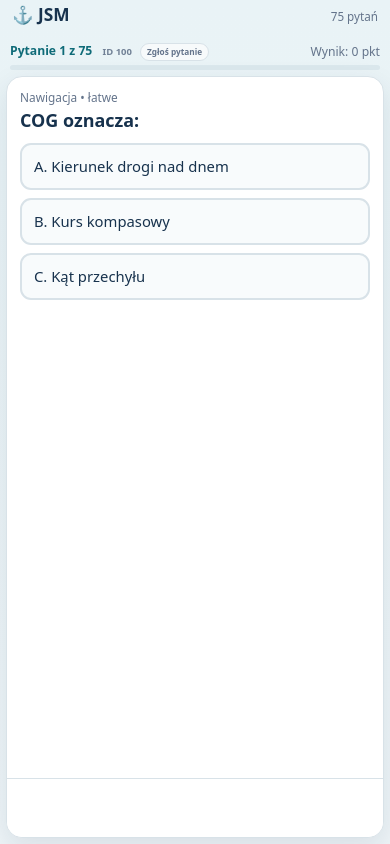
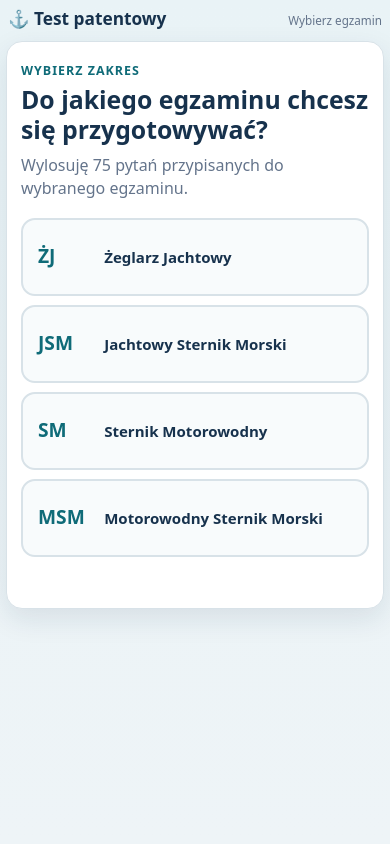
Before and after one commit to andrzej-gw/testy_zeglarskie, a PHP site: page / in a window 390 px wide. Run offline with PHP 8.4, Linux system fonts and the light colour scheme.

Commit message:
Now you can chose exam type

```diff
--- a/app.js
+++ b/app.js
@@ -1,11 +1,31 @@
 const TEST_SIZE = 75;
 const TEST_STATE_KEY = "jsmTestState";
+
+const EXAMS = {
+  zj: {
+    short: "ŻJ",
+    name: "Żeglarz Jachtowy",
+  },
+  jsm: {
+    short: "JSM",
+    name: "Jachtowy Sternik Morski",
+  },
+  sm: {
+    short: "SM",
+    name: "Sternik Motorowodny",
+  },
+  msm: {
+    short: "MSM",
+    name: "Motorowodny Sternik Morski",
+  },
+};
 
 let testQuestions = [];
 let current = 0;
 let score = 0;
 let answered = false;
 let userAnswers = [];
+let selectedExam = null;
 
 const questionMeta = document.getElementById("questionMeta");
 const questionNumber = document.getElementById("questionNumber");
@@ -16,6 +36,7 @@ const questionImage = document.getElementById("questionImage");
 const answers = document.getElementById("answers");
 const feedback = document.getElementById("feedback");
 const nextBtn = document.getElementById("nextBtn");
+const finishExamBtn = document.getElementById("finishExamBtn");
 const progressBar = document.getElementById("progressBar");
 const progressText = document.getElementById("progressText");
 const quizArea = document.getElementById("quizArea");
@@ -24,11 +45,18 @@ const scoreEl = document.getElementById("score");
 const resultMessage = document.getElementById("resultMessage");
 const restartBtn = document.getElementById("restartBtn");
 const review = document.getElementById("review");
+const startArea = document.getElementById("startArea");
+const startError = document.getElementById("startError");
+const subtitle = document.getElementById("subtitle");
+const resultTitle = document.getElementById("resultTitle");
+const changeExamBtn = document.getElementById("changeExamBtn");
+const examChoiceButtons = [...document.querySelectorAll(".exam-choice")];
 
 
 function saveTestState() {
   try {
     sessionStorage.setItem(TEST_STATE_KEY, JSON.stringify({
+      exam: selectedExam,
       questionIds: testQuestions.map(q => q.id),
       current,
       score,
@@ -49,6 +77,7 @@ function restoreTestState() {
 
     if (
       !saved ||
+      !EXAMS[saved.exam] ||
       !Array.isArray(saved.questionIds) ||
       !Number.isInteger(saved.current) ||
       !Number.isInteger(saved.score) ||
@@ -56,6 +85,8 @@ function restoreTestState() {
     ) {
       return false;
     }
+
+    selectedExam = saved.exam;
 
     const questionMap = new Map(
       window.QUESTIONS.map(q => [Number(q.id), q])
@@ -67,7 +98,8 @@ function restoreTestState() {
 
     if (
       restoredQuestions.length !== saved.questionIds.length ||
-      restoredQuestions.length === 0
+      restoredQuestions.length === 0 ||
+      restoredQuestions.some(q => q[selectedExam] !== true)
     ) {
       return false;
     }
@@ -139,6 +171,42 @@ function restoreAnsweredQuestionUI() {
   nextBtn.style.display = "inline-block";
 }
 
+function setExamHeader() {
+  subtitle.textContent = selectedExam && EXAMS[selectedExam]
+    ? `${EXAMS[selectedExam].short} • 75 pytań`
+    : "Wybierz egzamin";
+}
+
+function showExamSelector() {
+  clearTestState();
+  selectedExam = null;
+  testQuestions = [];
+  current = 0;
+  score = 0;
+  answered = false;
+  userAnswers = [];
+
+  document.body.classList.remove("quiz-mode", "result-mode");
+  document.body.classList.add("start-mode");
+
+  startArea.style.display = "block";
+  quizArea.style.display = "none";
+  resultArea.style.display = "none";
+  startError.textContent = "";
+  setExamHeader();
+}
+
+function questionsForExam(exam) {
+  return window.QUESTIONS.filter(q => q[exam] === true);
+}
+
+function startExam(exam) {
+  if (!EXAMS[exam]) return;
+
+  selectedExam = exam;
+  createNewTest();
+}
+
 function validateQuestionBank() {
   if (!Array.isArray(window.QUESTIONS)) {
     throw new Error("Nie znaleziono bazy QUESTIONS.");
@@ -159,6 +227,12 @@ function validateQuestionBank() {
     if (!Number.isInteger(q.correct) || q.correct < 0 || q.correct >= q.answers.length) {
       throw new Error(`Niepoprawne pole "correct" w pytaniu ID ${q.id}`);
     }
+
+    for (const exam of Object.keys(EXAMS)) {
+      if (q[exam] !== undefined && typeof q[exam] !== "boolean") {
+        throw new Error(`Niepoprawne pole "${exam}" w pytaniu ID ${q.id}`);
+      }
+    }
   }
 }
 
@@ -175,20 +249,38 @@ function shuffle(array) {
 
 function createNewTest() {
   validateQuestionBank();
+
+  if (!selectedExam || !EXAMS[selectedExam]) {
+    showExamSelector();
+    return;
+  }
+
+  const pool = questionsForExam(selectedExam);
+
+  if (pool.length === 0) {
+    showExamSelector();
+    startError.textContent =
+      `Brak pytań przypisanych do egzaminu ${EXAMS[selectedExam]?.short || ""}.`;
+    return;
+  }
+
   clearTestState();
 
-  const size = Math.min(TEST_SIZE, window.QUESTIONS.length);
-  testQuestions = shuffle(window.QUESTIONS).slice(0, size);
+  const size = Math.min(TEST_SIZE, pool.length);
+  testQuestions = shuffle(pool).slice(0, size);
 
   current = 0;
   score = 0;
   answered = false;
   userAnswers = [];
 
+  document.body.classList.remove("start-mode", "result-mode");
   document.body.classList.add("quiz-mode");
-  document.body.classList.remove("result-mode");
+
+  startArea.style.display = "none";
   resultArea.style.display = "none";
   quizArea.style.display = "grid";
+  setExamHeader();
 
   renderQuestion();
   saveTestState();
@@ -299,6 +391,16 @@ function selectAnswer(selected) {
   saveTestState();
 }
 
+finishExamBtn.addEventListener("click", () => {
+  const confirmed = window.confirm(
+    "Czy na pewno chcesz zakończyć egzamin i przejść do podsumowania?"
+  );
+
+  if (!confirmed) return;
+
+  showResult(true);
+});
+
 nextBtn.addEventListener("click", () => {
   if (!answered) return;
 
@@ -311,13 +413,40 @@ nextBtn.addEventListener("click", () => {
   }
 });
 
-function showResult() {
+function showResult(endedEarly = false) {
   clearTestState();
-  document.body.classList.remove("quiz-mode");
+  document.body.classList.remove("quiz-mode", "start-mode");
   document.body.classList.add("result-mode");
+  startArea.style.display = "none";
   quizArea.style.display = "none";
   resultArea.style.display = "block";
 
+  const exam = EXAMS[selectedExam];
+  resultTitle.textContent = exam
+    ? endedEarly
+      ? `Test ${exam.short} zakończony wcześniej`
+      : `Test ${exam.short} ukończony`
+    : endedEarly
+      ? "Test zakończony wcześniej"
+      : "Test ukończony";
+  setExamHeader();
+
+  const answeredCount = userAnswers.length;
+
+  if (endedEarly) {
+    const answeredPercent =
+      answeredCount > 0
+        ? Math.round((score / answeredCount) * 100)
+        : 0;
+
+    scoreEl.textContent =
+      answeredCount > 0
+        ? `${score} / ${answeredCount} poprawnych (${answeredPercent}%)`
+        : "Brak udzielonych odpowiedzi";
+
+    resultMessage.textContent =
+      `Odpowiedziano na ${answeredCount} z ${testQuestions.length} pytań.`;
+  } else {
     const percent =
       Math.round((score / testQuestions.length) * 100);
 
@@ -336,6 +465,7 @@ function showResult() {
     } else {
       resultMessage.textContent =
         "Warto powtórzyć materiał i wylosować kolejny zestaw.";
+    }
   }
 
   review.innerHTML = "<h3>Podsumowanie odpowiedzi</h3>";
@@ -393,14 +523,27 @@ restartBtn.addEventListener("click", () => {
   window.scrollTo({ top: 0, behavior: "smooth" });
 });
 
+changeExamBtn.addEventListener("click", () => {
+  showExamSelector();
+  window.scrollTo({ top: 0, behavior: "smooth" });
+});
+
+examChoiceButtons.forEach(button => {
+  button.addEventListener("click", () => {
+    startExam(button.dataset.exam);
+  });
+});
+
 validateQuestionBank();
 
 if (restoreTestState()) {
+  document.body.classList.remove("start-mode", "result-mode");
   document.body.classList.add("quiz-mode");
-  document.body.classList.remove("result-mode");
+  startArea.style.display = "none";
   resultArea.style.display = "none";
   quizArea.style.display = "grid";
+  setExamHeader();
   renderQuestion();
 } else {
-  createNewTest();
+  showExamSelector();
 }
--- a/index.html
+++ b/index.html
@@ -6,15 +6,47 @@
   <meta name="theme-color" content="#0f6b78" />
   <meta name="apple-mobile-web-app-capable" content="yes" />
   <meta name="apple-mobile-web-app-status-bar-style" content="default" />
-  <title>Test JSM – Jachtowy Sternik Morski</title>
+  <title>Testy patentowe – żeglarstwo i motorowodniactwo</title>
   <link rel="stylesheet" href="style.css" />
 </head>
-<body class="quiz-mode">
+<body class="start-mode">
   <main class="app-shell">
     <header class="app-header">
-      <h1>⚓ JSM</h1>
-      <p class="subtitle">75 pytań</p>
+      <h1>⚓ Test patentowy</h1>
+      <p id="subtitle" class="subtitle">Wybierz egzamin</p>
     </header>
+
+    <section id="startArea" class="card start-screen">
+      <div class="start-intro">
+        <p class="start-kicker">Wybierz zakres</p>
+        <h2>Do jakiego egzaminu chcesz się przygotowywać?</h2>
+        <p>Wylosuję 75 pytań przypisanych do wybranego egzaminu.</p>
+      </div>
+
+      <div class="exam-grid" aria-label="Wybór egzaminu">
+        <button class="exam-choice" type="button" data-exam="zj">
+          <strong>ŻJ</strong>
+          <span>Żeglarz Jachtowy</span>
+        </button>
+
+        <button class="exam-choice" type="button" data-exam="jsm">
+          <strong>JSM</strong>
+          <span>Jachtowy Sternik Morski</span>
+        </button>
+
+        <button class="exam-choice" type="button" data-exam="sm">
+          <strong>SM</strong>
+          <span>Sternik Motorowodny</span>
+        </button>
+
+        <button class="exam-choice" type="button" data-exam="msm">
+          <strong>MSM</strong>
+          <span>Motorowodny Sternik Morski</span>
+        </button>
+      </div>
+
+      <div id="startError" class="start-error" role="alert" aria-live="polite"></div>
+    </section>
 
     <div id="quizArea" class="quiz-screen">
       <div class="quiz-status">
@@ -41,16 +73,22 @@
         </div>
 
         <div class="nav">
+          <button id="finishExamBtn" class="finish-exam-btn" type="button">
+            Zakończ egzamin
+          </button>
           <button id="nextBtn" class="next-btn">Następne pytanie →</button>
         </div>
       </section>
     </div>
 
     <section id="resultArea" class="card result">
-      <h2>Test ukończony</h2>
+      <h2 id="resultTitle">Test ukończony</h2>
       <div id="score" class="score"></div>
       <p id="resultMessage"></p>
-      <button id="restartBtn" class="restart-btn">Wylosuj nowy test</button>
+      <div class="result-actions">
+        <button id="restartBtn" class="restart-btn">Wylosuj nowy test</button>
+        <button id="changeExamBtn" class="change-exam-btn">Zmień egzamin</button>
+      </div>
       <div id="review" class="review"></div>
     </section>
   </main>
--- a/style.css
+++ b/style.css
@@ -201,7 +201,9 @@ button { font: inherit; }
 
 .answer:focus-visible,
 .next-btn:focus-visible,
-.restart-btn:focus-visible {
+.restart-btn:focus-visible,
+.change-exam-btn:focus-visible,
+.exam-choice:focus-visible {
   outline: 3px solid rgba(15, 107, 120, 0.25);
   outline-offset: 2px;
 }
@@ -267,7 +269,8 @@ button { font: inherit; }
   padding: 9px 18px calc(9px + var(--safe-bottom));
   display: flex;
   align-items: center;
-  justify-content: flex-end;
+  justify-content: space-between;
+  gap: 10px;
   background: rgba(255, 255, 255, 0.98);
   border-top: 1px solid var(--border);
 }
@@ -498,3 +501,240 @@ body.result-mode .result {
     font-size: 0.68em;
   }
 }
+
+
+/* ---------- Ekran wyboru egzaminu ---------- */
+
+body.start-mode {
+  min-height: 100dvh;
+  overflow: auto;
+}
+
+body.start-mode .app-shell {
+  width: min(820px, calc(100% - 20px));
+  height: auto;
+  min-height: 100dvh;
+  display: block;
+  padding: calc(12px + var(--safe-top)) 0 calc(24px + var(--safe-bottom));
+}
+
+body.start-mode .app-header {
+  min-height: auto;
+  padding: 4px 2px 14px;
+}
+
+.start-screen {
+  display: block;
+  padding: clamp(22px, 4vw, 34px);
+  border-radius: 18px;
+}
+
+.start-intro {
+  max-width: 650px;
+  margin-bottom: 24px;
+}
+
+.start-kicker {
+  margin: 0 0 6px;
+  color: var(--accent);
+  font-size: .78rem;
+  font-weight: 850;
+  letter-spacing: .08em;
+  text-transform: uppercase;
+}
+
+.start-intro h2 {
+  margin: 0;
+  font-size: clamp(1.55rem, 4vw, 2.15rem);
+  line-height: 1.18;
+}
+
+.start-intro > p:last-child {
+  margin: 10px 0 0;
+  color: var(--muted);
+  line-height: 1.45;
+}
+
+.exam-grid {
+  display: grid;
+  grid-template-columns: repeat(2, minmax(0, 1fr));
+  gap: 12px;
+}
+
+.exam-choice {
+  min-height: 112px;
+  padding: 18px;
+  color: var(--text);
+  text-align: left;
+  cursor: pointer;
+  background: #f8fbfc;
+  border: 2px solid var(--border);
+  border-radius: 14px;
+  transition:
+    transform .15s ease,
+    border-color .15s ease,
+    background .15s ease,
+    box-shadow .15s ease;
+}
+
+.exam-choice:hover {
+  background: #f1f8fa;
+  border-color: var(--accent);
+  transform: translateY(-2px);
+  box-shadow: 0 8px 20px rgba(20, 53, 75, .08);
+}
+
+.exam-choice:active {
+  transform: scale(.99);
+}
+
+.exam-choice strong {
+  display: block;
+  margin-bottom: 6px;
+  color: var(--accent);
+  font-size: 1.45rem;
+  line-height: 1;
+}
+
+.exam-choice span {
+  display: block;
+  color: var(--text);
+  font-size: .98rem;
+  font-weight: 700;
+  line-height: 1.3;
+}
+
+.start-error {
+  min-height: 1.2em;
+  margin-top: 14px;
+  color: var(--wrong);
+  font-size: .9rem;
+  font-weight: 700;
+}
+
+/* Ekrany testu i wyniku są przełączane przez JS. */
+body.start-mode .quiz-screen,
+body.start-mode .result {
+  display: none;
+}
+
+/* ---------- Wynik: wybór nowego testu / egzaminu ---------- */
+
+.result-actions {
+  display: flex;
+  justify-content: center;
+  gap: 10px;
+  flex-wrap: wrap;
+}
+
+.change-exam-btn {
+  min-height: 48px;
+  padding: 12px 19px;
+  color: var(--accent);
+  font: inherit;
+  font-weight: 800;
+  cursor: pointer;
+  background: #f7fafb;
+  border: 1px solid var(--border);
+  border-radius: 12px;
+  transition:
+    border-color .15s ease,
+    background .15s ease,
+    transform .15s ease;
+}
+
+.change-exam-btn:hover {
+  background: #eef7f8;
+  border-color: var(--accent);
+}
+
+.change-exam-btn:active {
+  transform: scale(.99);
+}
+
+@media (max-width: 560px) {
+  body.start-mode .app-shell {
+    width: min(100% - 12px, 820px);
+    padding-top: calc(6px + var(--safe-top));
+  }
+
+  .start-screen {
+    padding: 20px 14px;
+    border-radius: 16px;
+  }
+
+  .start-intro {
+    margin-bottom: 18px;
+  }
+
+  .exam-grid {
+    grid-template-columns: 1fr;
+    gap: 9px;
+  }
+
+  .exam-choice {
+    min-height: 78px;
+    padding: 13px 15px;
+  }
+
+  .exam-choice strong {
+    display: inline-block;
+    min-width: 54px;
+    margin: 0 8px 0 0;
+    font-size: 1.2rem;
+  }
+
+  .exam-choice span {
+    display: inline;
+    font-size: .94rem;
+  }
+
+  .result-actions {
+    display: grid;
+    grid-template-columns: 1fr;
+  }
+
+  .change-exam-btn,
+  .restart-btn {
+    width: 100%;
+  }
+}
+
+
+.finish-exam-btn {
+  min-height: 42px;
+  padding: 8px 12px;
+  color: var(--muted);
+  font: inherit;
+  font-size: .82rem;
+  font-weight: 750;
+  cursor: pointer;
+  background: transparent;
+  border: 1px solid var(--border);
+  border-radius: 10px;
+}
+
+.finish-exam-btn:hover {
+  color: var(--wrong);
+  background: #fff7f7;
+  border-color: #e7bcbc;
+}
+
+.finish-exam-btn:focus-visible {
+  outline: 3px solid rgba(15, 107, 120, 0.25);
+  outline-offset: 2px;
+}
+
+@media (max-width: 480px) {
+  .nav {
+    padding-left: 10px;
+    padding-right: 10px;
+    gap: 8px;
+  }
+
+  .finish-exam-btn {
+    min-height: 40px;
+    padding: 7px 9px;
+    font-size: .74rem;
+  }
+}
```
Lines whose indentation alone changed are shown as unchanged.
